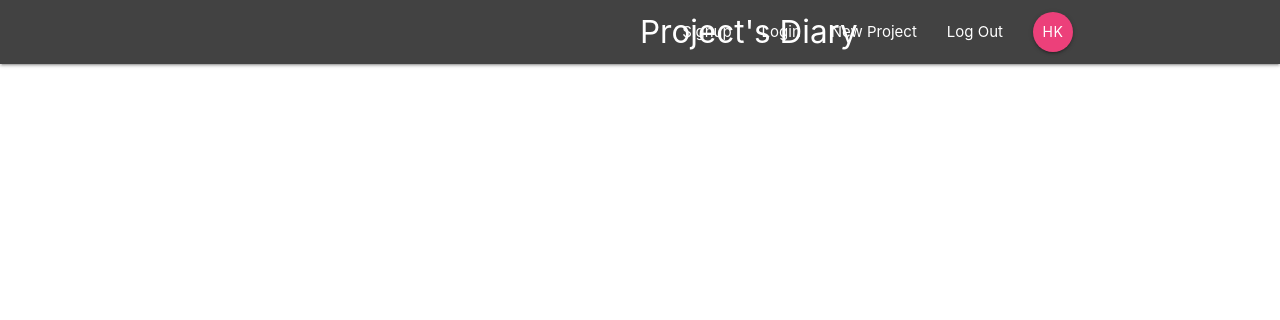
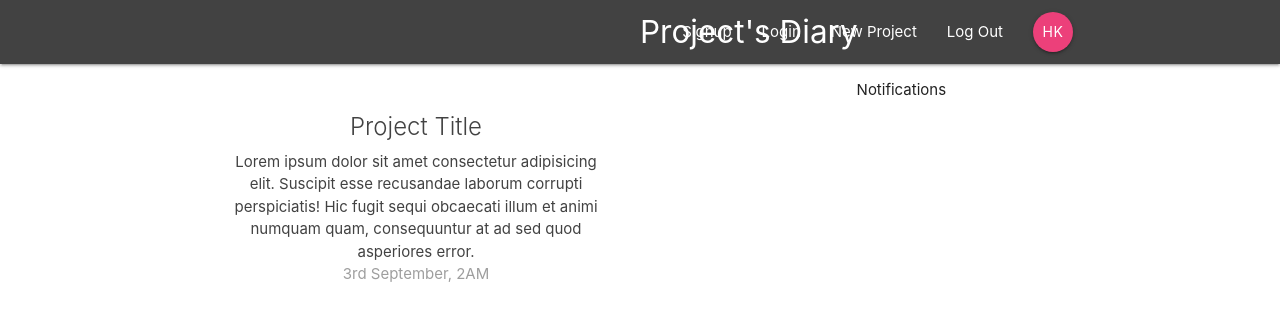
Before and after one commit to humayunkabir/project-s-diary, a React (Create React App) app: page / in a window 1280 px wide. Shown: the top 320 px of the page. Built offline with nearby package versions, Linux system fonts and the light colour scheme.

Commit message:
Dashboard

```diff
--- a/src/App.js
+++ b/src/App.js
@@ -1,7 +1,8 @@
 import React, { Component } from 'react';
-import { BrowserRouter } from 'react-router-dom';
+import { BrowserRouter, Switch, Route } from 'react-router-dom';
 import './App.css';
 import Navbar from './components/layout/Navbar';
+import Dashboard from './components/dashboard/Dashboard';
 
 class App extends Component {
   render() {
@@ -9,6 +10,9 @@ class App extends Component {
       <BrowserRouter>
         <div className="App">
           <Navbar />
+          <Switch>
+            <Route path="/" component={Dashboard} />
+          </Switch>
         </div>
       </BrowserRouter>
     );
--- a/src/components/dashboard/Dashboard.jsx
+++ b/src/components/dashboard/Dashboard.jsx
@@ -0,0 +1,23 @@
+import React, { Component } from 'react';
+import Notification from './Notifications';
+import ProjectList from '../projects/ProjectList';
+
+class Dashboard extends Component {
+  state = {};
+  render() {
+    return (
+      <div className="dashboard container">
+        <div className="row">
+          <div className="col s12 m6">
+            <ProjectList />
+          </div>
+          <div className="col s12 m5 offset-m1">
+            <Notification />
+          </div>
+        </div>
+      </div>
+    );
+  }
+}
+
+export default Dashboard;
--- a/src/components/dashboard/Notifications.jsx
+++ b/src/components/dashboard/Notifications.jsx
@@ -0,0 +1,7 @@
+import React from 'react';
+
+const Notification = () => {
+  return <div className="section">Notifications</div>;
+};
+
+export default Notification;
--- a/src/components/projects/ProjectList.jsx
+++ b/src/components/projects/ProjectList.jsx
@@ -0,0 +1,22 @@
+import React from 'react';
+
+const ProjectList = () => {
+  return (
+    <div className="project-list section">
+      <div className="card z-depth-0 project-summary">
+        <div className="card-content grey-text text-darken-3">
+          <span className="card-title">Project Title</span>
+          <p>
+            Lorem ipsum dolor sit amet consectetur adipisicing elit. Suscipit
+            esse recusandae laborum corrupti perspiciatis! Hic fugit sequi
+            obcaecati illum et animi numquam quam, consequuntur at ad sed quod
+            asperiores error.
+          </p>
+          <p className="grey-text">3rd September, 2AM</p>
+        </div>
+      </div>
+    </div>
+  );
+};
+
+export default ProjectList;
```
